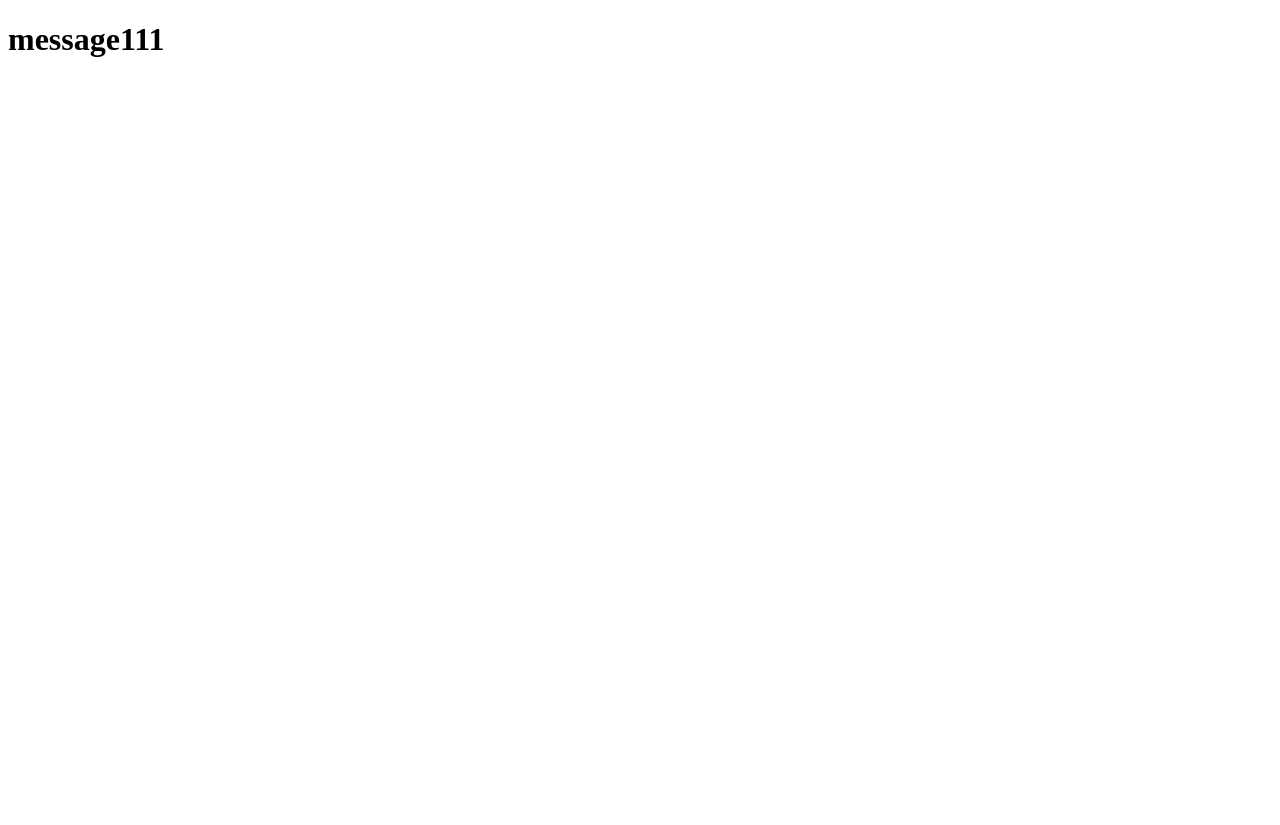
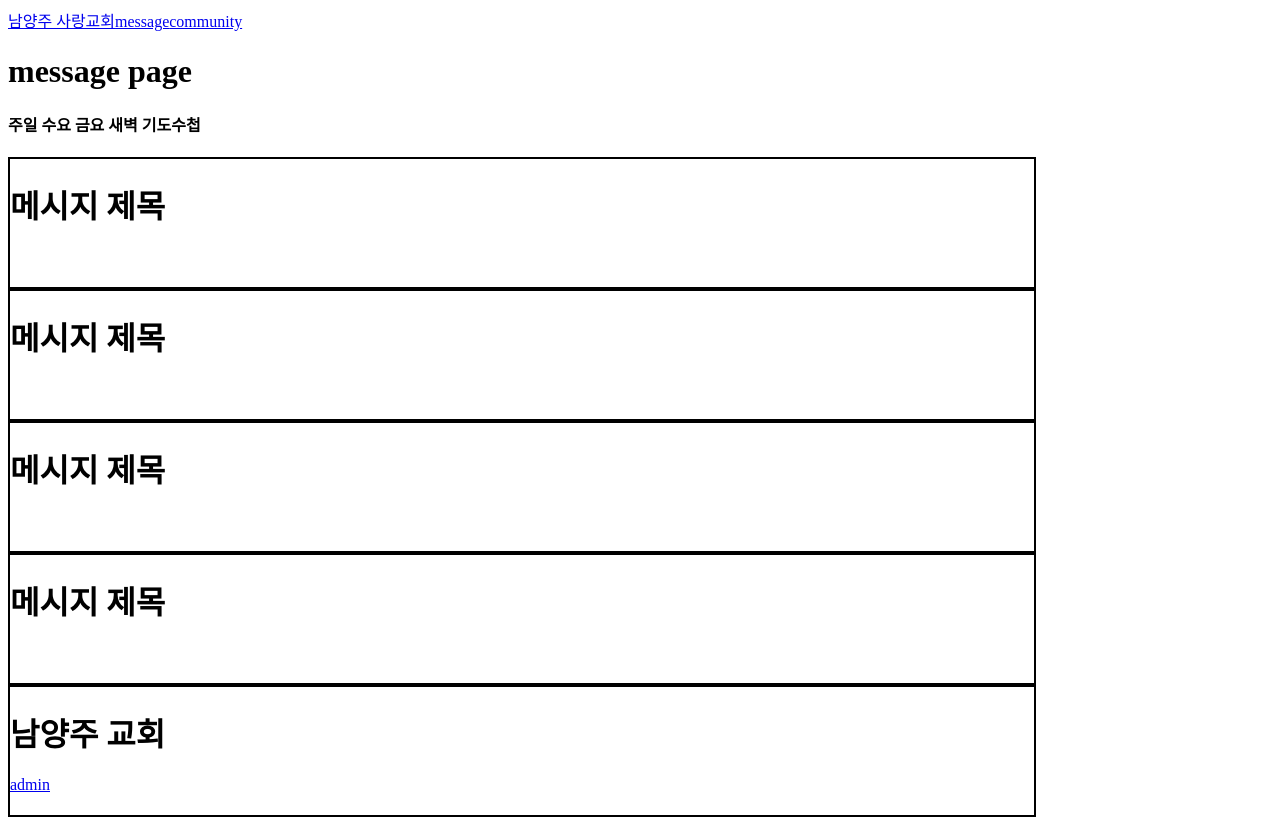
Before and after one commit to PCHANUL/NamyangjuChurch, a React app in the folder client/: page /message in a window 1280 px wide. Before the commit the page ends 800 px from the top, so only its background shows below. Built offline with nearby package versions, Linux system fonts and the light colour scheme.

Commit message:
Add components frame

```diff
--- a/client/src/App.js
+++ b/client/src/App.js
@@ -1,13 +1,27 @@
 import React from 'react';
-import { Route, Switch } from 'react-router-dom';
+import { Route, Switch, Link } from 'react-router-dom';
 
-import Main from './page/Main'
-import Message from './page/Message'
-import Community from './page/Community'
+import Main from './pages/Main'
+import Admin from './pages/Admin'
+import Message from './pages/Message'
+import Community from './pages/Community'
 
 function App(props) {
 
   return (
+    <>
+      <nav>
+        <Link to="/">
+          남양주 사랑교회
+        </Link>
+        <Link to="/message">
+          message
+        </Link>
+        <Link to="/community">
+          community
+        </Link>
+      </nav>
+
       <Switch>
         <Route exact path='/'>
           <Main />
@@ -18,7 +32,16 @@ function App(props) {
         <Route path='/community'>
           <Community />
         </Route>
+        <Route path='/admin'>
+          <Admin />
+        </Route>
       </Switch>
+
+      <footer style={{width: '80vw', height: '10vw', border: '2px solid #000'}}>
+        <h1>남양주 교회</h1>
+        <Link to="/admin">admin</Link>
+      </footer>
+    </>
   )
 }
 
--- a/client/src/page/Main.js
+++ /dev/null
@@ -1,18 +0,0 @@
-import React from 'react';
-import { Link } from 'react-router-dom';
-
-function Main() {
-  return (
-    <div>
-      <h1>Home</h1>
-      <button>
-        <Link to="/message">message</Link>
-      </button>
-      <button>
-        <Link to="/community">community</Link>
-      </button>
-    </div>
-  )
-}
-
-export default Main;
--- a/client/src/page/Message.js
+++ /dev/null
@@ -1,13 +0,0 @@
-import React from 'react';
-
-function Message() {
-  return (
-    <div>
-      <h1>
-       message111
-      </h1>
-    </div>
-  )
-}
-
-export default Message;
--- a/client/src/page/Community.js
+++ b/client/src/pages/Community.js
@@ -4,7 +4,7 @@ function Community() {
   return (
     <div>
       <h1>
-        Community
+        community page
       </h1>
     </div>
   )
--- /dev/null
+++ b/client/src/pages/Main.js
@@ -0,0 +1,32 @@
+import React from 'react';
+import { Link } from 'react-router-dom';
+
+import mainImage from '../images/main.jpg';
+
+function Main() {
+  return (
+    <div>
+      <h1>Home</h1>
+      <img src={mainImage} alt="..." style={{width: '80vw', height: 'auto'}}></img>
+      <div style={{width: '80vw', height: '40vw', border: '2px solid #000'}}>
+        <h1>교회소개</h1>
+      </div>
+      <div style={{width: '80vw', height: '40vw', border: '2px solid #000'}}>
+        <div style={{float: 'left', width: '30vw', height: '40vw', border: '2px solid #000'}}>
+          <h1>메시지 페이지 이동</h1>
+        </div>
+        <div style={{float: 'left', width: '30vw', height: '40vw', border: '2px solid #000'}}>
+          <h1>갤러리 페이지 이동</h1>
+        </div>
+      </div>
+      <div style={{width: '80vw', height: '40vw', border: '2px solid #000'}}>
+        <h1>오시는길</h1>
+      </div>
+      <div style={{width: '80vw', height: '20vw', border: '2px solid #000'}}>
+        <h1>예배시간</h1>
+      </div>
+    </div>
+  )
+}
+
+export default Main;
--- /dev/null
+++ b/client/src/pages/Message.js
@@ -0,0 +1,31 @@
+import React from 'react';
+
+function Message() {
+  return (
+    <div>
+      <h1>message page</h1>
+      <div>
+        <h4>주일
+        수요
+        금요
+        새벽
+        기도수첩</h4>
+      </div>
+
+      <div style={{width: '80vw', height: '10vw', border: '2px solid #000'}}>
+        <h1>메시지 제목</h1>
+      </div>
+      <div style={{width: '80vw', height: '10vw', border: '2px solid #000'}}>
+        <h1>메시지 제목</h1>
+      </div>
+      <div style={{width: '80vw', height: '10vw', border: '2px solid #000'}}>
+        <h1>메시지 제목</h1>
+      </div>
+      <div style={{width: '80vw', height: '10vw', border: '2px solid #000'}}>
+        <h1>메시지 제목</h1>
+      </div>
+    </div>
+  )
+}
+
+export default Message;
--- /dev/null
+++ b/client/src/pages/admin.js
@@ -0,0 +1,12 @@
+import React from 'react';
+import { Link } from 'react-router-dom';
+
+function Admin() {
+  return (
+    <div>
+      <h1>admin page</h1>
+    </div>
+  )
+}
+
+export default Admin;
--- a/client/webpack.config.js
+++ b/client/webpack.config.js
@@ -29,6 +29,12 @@ module.exports = {
         ],
       },
       {
+        test: /\.(png|svg|jpg|gif)$/,
+        use: [
+          'file-loader',
+        ],
+      },
+      {
         test: /\.css$/,
         use: [
           {
@@ -44,6 +50,7 @@ module.exports = {
           },
         ],
       },
+
     ],
   },
   devtool: 'inline-source-map',
```
Also changed, not shown: 1 other file (tests, documents, lock files or other folders). Lines whose indentation alone changed are shown as unchanged.
